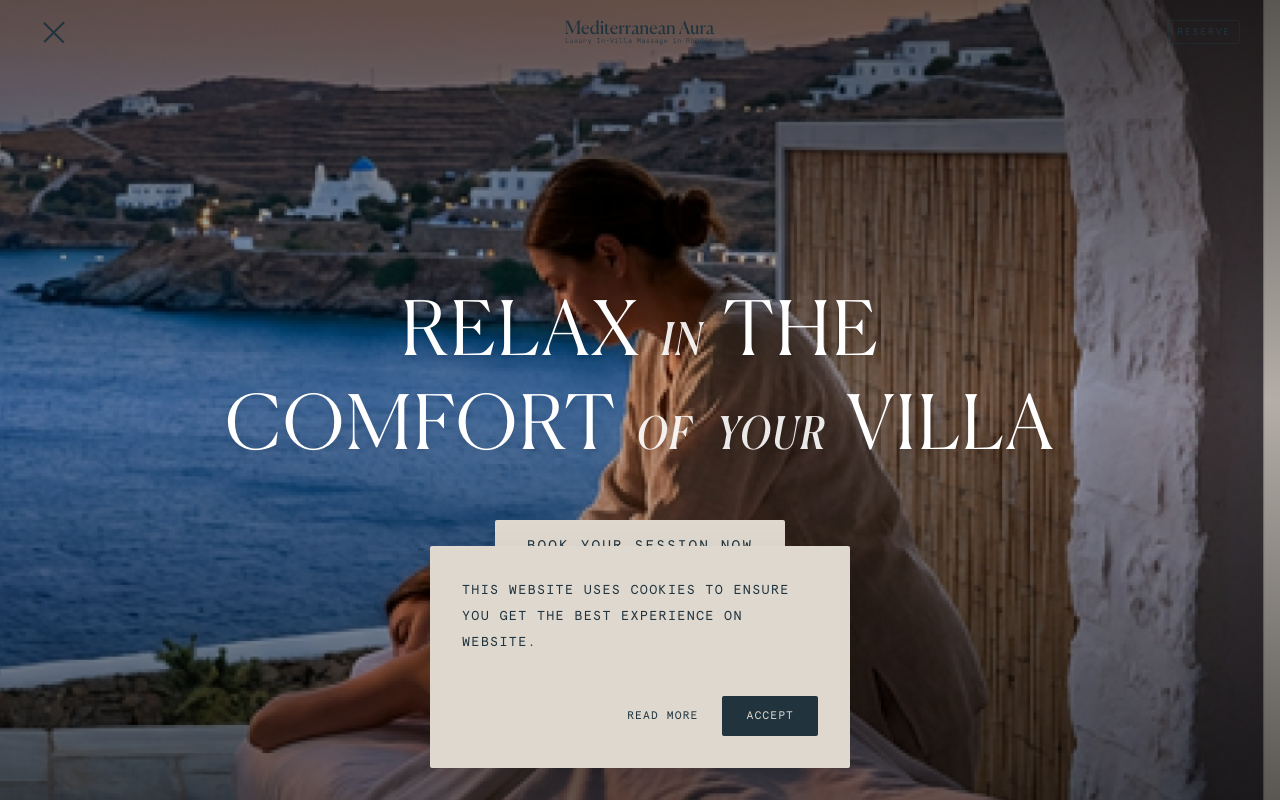
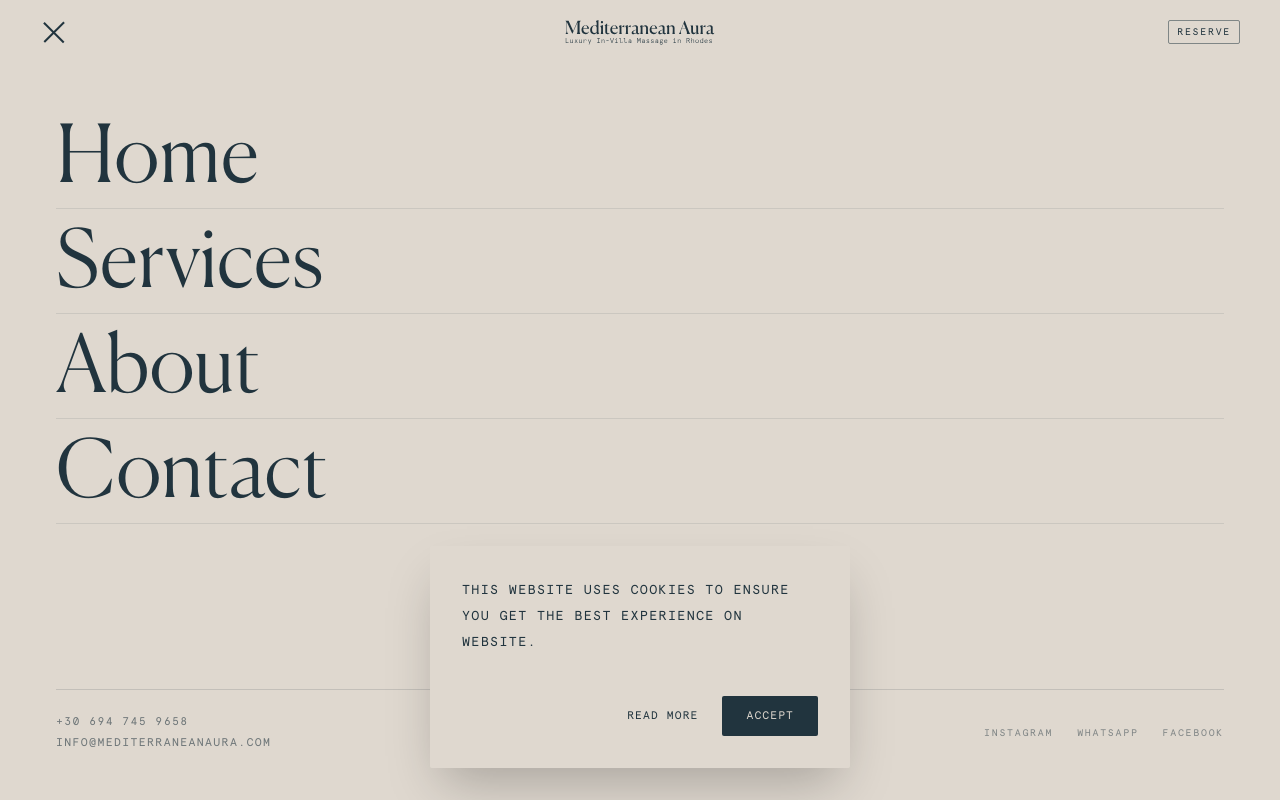
Before and after one commit to wafflas/mediterranean-aura, a Next.js app: page / in a window 1280 px wide. Both pictures are taken after a click on the button "Open menu". Shown: the top 800 px of the page. Built offline with nearby package versions, Linux system fonts and the light colour scheme.

Commit message:
fixed navbar not opening

```diff
--- a/src/components/Navbar.tsx
+++ b/src/components/Navbar.tsx
@@ -44,7 +44,7 @@ export default function Navbar() {
 
     if (!overlay || !l1 || !l2 || !menuLabel || !closeLabel) return;
 
-    gsap.set(overlay, { yPercent: -100, opacity: 0 });
+    gsap.set(overlay, { yPercent: -100, opacity: 0, pointerEvents: 'none' });
     gsap.set(closeLabel, { opacity: 0, y: 6 });
     gsap.set(links, { opacity: 0, y: 20 });
 
@@ -54,6 +54,7 @@ export default function Navbar() {
     tl.to(overlay, {
       yPercent: 0,
       opacity: 1,
+      pointerEvents: 'auto',
       duration: 0.55,
       ease: "power3.out",
     });
@@ -176,7 +177,7 @@ export default function Navbar() {
 
       <div
         ref={overlayRef}
-        className="fixed inset-0 z-[55] bg-secondary flex flex-col px-8 md:px-14 pt-28 pb-12 overflow-y-auto opacity-0 -translate-y-full"
+        className="fixed inset-0 z-[55] bg-secondary flex flex-col px-8 md:px-14 pt-28 pb-12 overflow-y-auto opacity-0"
         aria-hidden={!isOpen}
       >
         <ul ref={linksRef} className="flex flex-col gap-2 flex-1">
```
